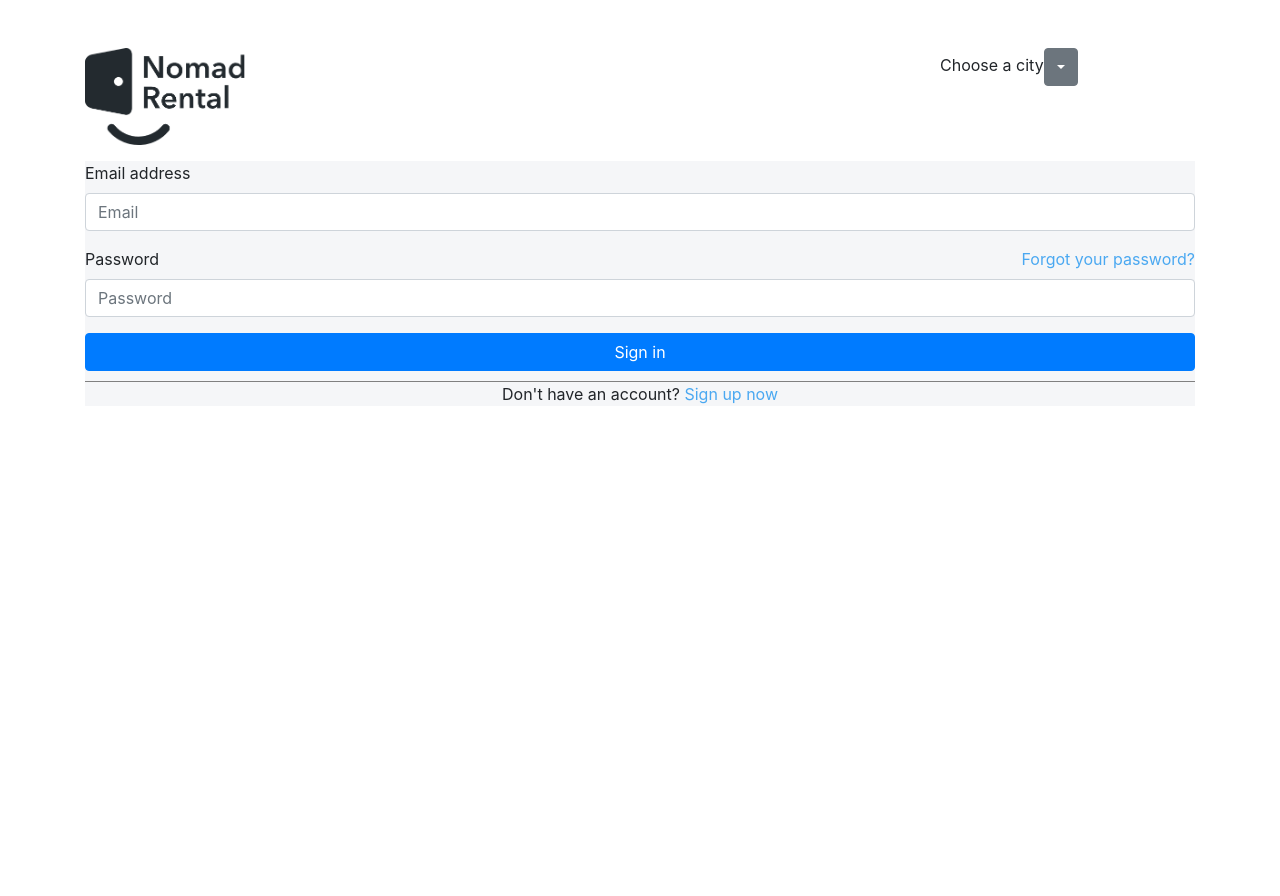
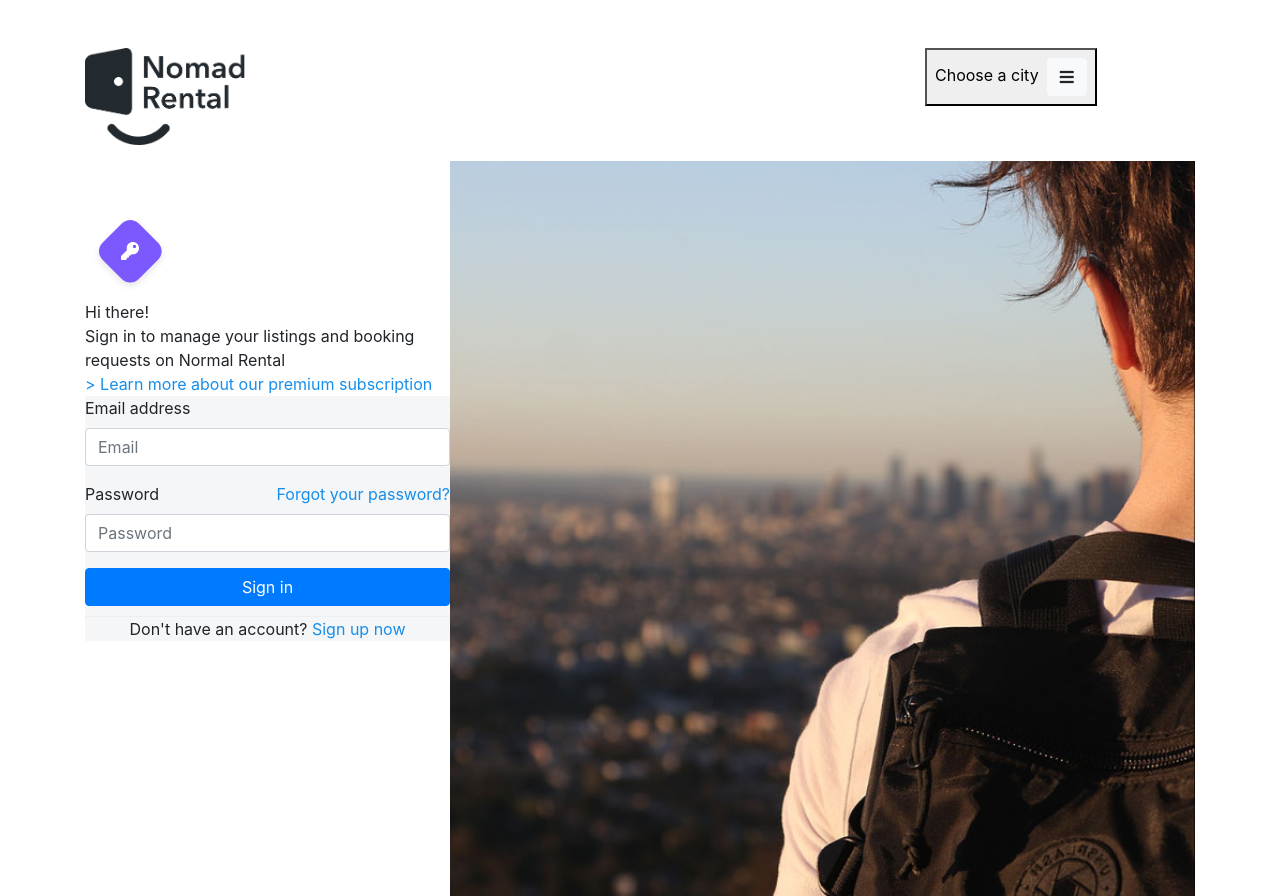
Before and after one commit to Abathi/nomad-rental-guest-login, a React (Create React App) app: page / in a window 1280 px wide. Before the commit the page ends 800 px from the top, so only its background shows below. Built offline with nearby package versions, Linux system fonts and the light colour scheme.

Commit message:
login page

```diff
--- a/src/assets/css/style.css
+++ b/src/assets/css/style.css
@@ -1,4 +1,9 @@
 .line {
-    border-top: 1px solid gray;
+    border-top: 1px solid #EEEEEE;
     margin-top: 10px;
 }
+
+.blue-link {
+    color: #168EEA;
+    cursor: pointer;
+}
--- a/src/components/Header.js
+++ b/src/components/Header.js
@@ -8,15 +8,15 @@ const Header = () => {
                     <img src={logo} alt="" className="w-100"></img>
                 </div>
                 <div className="col-0 col-md-7"></div>
-                <div className="col-12 col-md-3 mb-3 mb-md-0">
-                    Choose a city
-                    <div className="btn-group">
-                        <button type="button" className="btn btn-secondary dropdown-toggle" data-bs-toggle="dropdown" data-bs-display="static" aria-expanded="false"></button>
-                        <ul className="dropdown-menu dropdown-menu-lg-end">
-                            <li><button className="dropdown-item" type="button">Action</button></li>
-                            <li><button className="dropdown-item" type="button">Another action</button></li>
-                            <li><button className="dropdown-item" type="button">Something else here</button></li>
-                        </ul>
+                <div className="dropdown">
+                    <button className="p-2" type="button" id="city" data-toggle="dropdown" aria-haspopup="true" aria-expanded="false">
+                        Choose a city
+                        <span className="btn btn-light ml-2"><i className="fas fa-bars"></i></span>
+                    </button>
+                    <div className="dropdown-menu" aria-labelledby="city">
+                        <a className="dropdown-item" href="">Malaysia</a>
+                        <a className="dropdown-item" href="">China</a>
+                        <a className="dropdown-item" href="">Singapore</a>
                     </div>
                 </div>
             </div>
--- a/src/components/LoginForm.js
+++ b/src/components/LoginForm.js
@@ -1,7 +1,16 @@
 import Button from './Button'
+import key from '../assets/images/key.png';
+import login from '../assets/images/login.jpg';
 
 const LoginForm = () => {
     return (
+        <div>
+            <div className="row">
+                <div className="col-12 col-md-4 pr-0">
+                    <img src={key} alt="" className="mt-5"></img>
+                    <div>Hi there!</div>
+                    <div>Sign in to manage your listings and booking requests on Normal Rental</div>
+                    <div className="blue-link">{'>'} Learn more about our premium subscription</div>
                     <div style={{ background: '#f5f6f8' }}>
                         <form>
                             <div className="form-group">
@@ -10,7 +19,7 @@ const LoginForm = () => {
                             </div>
                             <div className="form-group">
                                 <label for="password">Password</label>
-                    <span className="float-right" style={{ color: '#4aa8f1', cursor: 'pointer' }}>Forgot your password?</span>
+                                <span className="float-right blue-link">Forgot your password?</span>
                                 <input type="password" className="form-control" id="password" placeholder="Password" />
                             </div>
                             <Button
@@ -21,9 +30,15 @@ const LoginForm = () => {
                         <div className="line"></div>
                         <div style={{ textAlign: 'center' }}>
                             <span>Don't have an account? </span>
-                <span style={{ color: '#4aa8f1', cursor: 'pointer' }}>Sign up now</span>
+                            <span className="blue-link">Sign up now</span>
                         </div>
-        </div >
+                    </div>
+                </div>
+                <div className="col-12 col-md-8 pl-0">
+                    <img src={login} alt="" className="w-100"></img>
+                </div>
+            </div>
+        </div>
     )
 }
 
```
Also changed, not shown: src/assets/images/key.png (added). Lines whose indentation alone changed are shown as unchanged.
